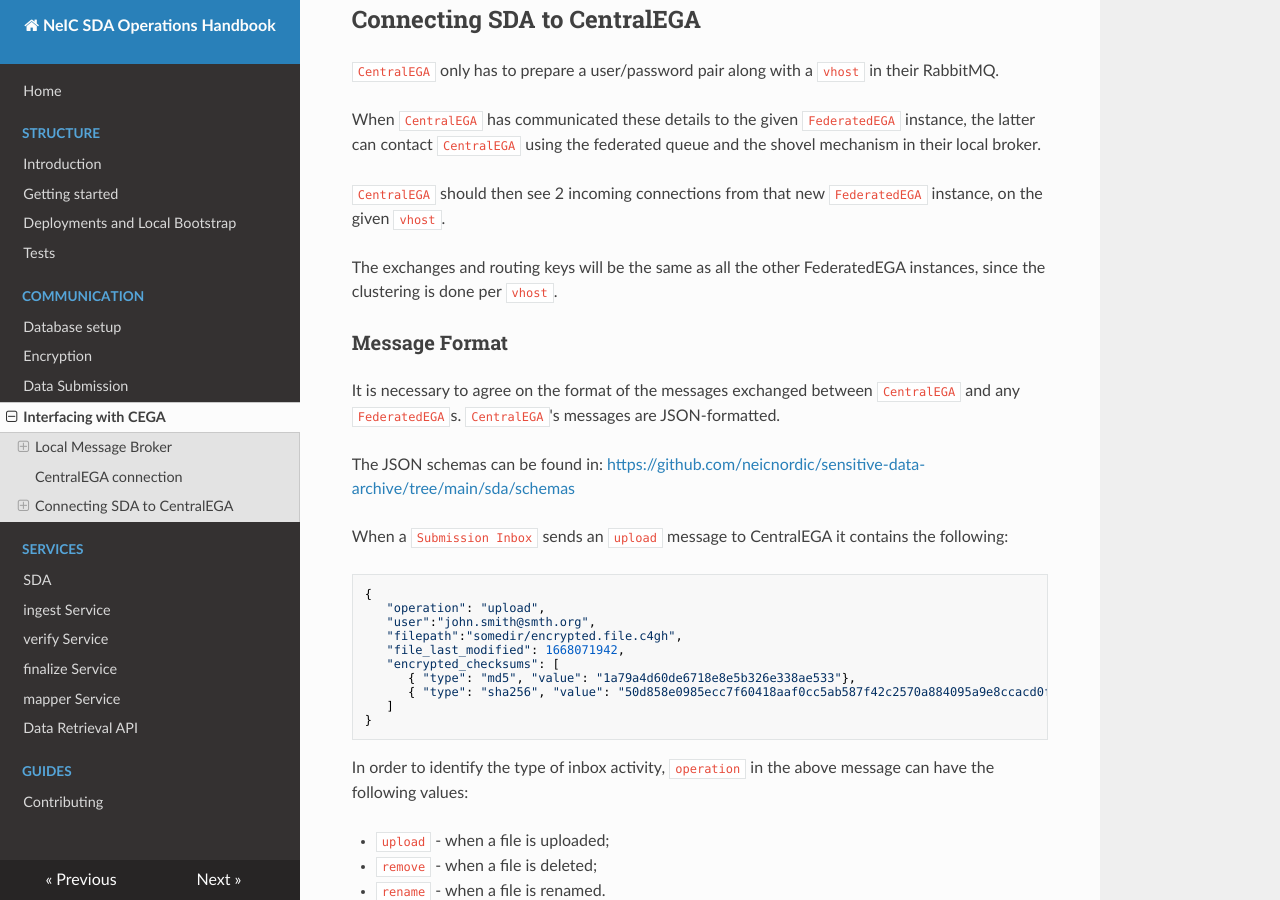
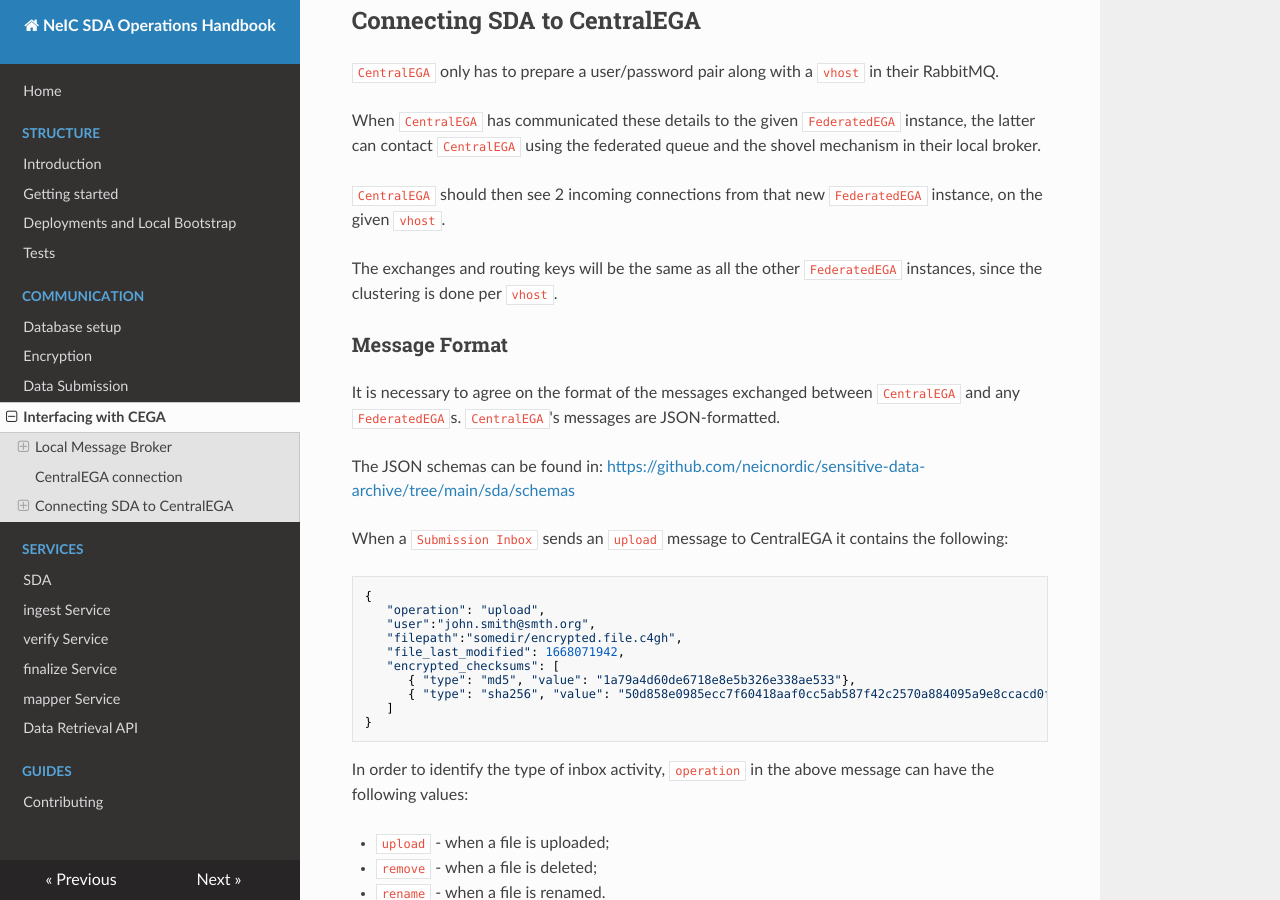
Before and after one commit to neicnordic/neic-sda, an MkDocs documentation site: the page built from docs/connection.md, in a window 1280 px wide and 900 px high, scrolled down 3177 px. Built offline with MkDocs 1.6.1, drawn with Linux system fonts in a browser that asks for light colours; nearby versions of some CDN libraries; some of the changed text lies outside the part shown.

Commit message:
Apply suggestions from code review
Co-authored-by: Alex Aperis <76202622+aaperis@users.noreply.github.com>

```diff
--- a/docs/connection.md
+++ b/docs/connection.md
@@ -7,7 +7,7 @@
 resent on network failure or connection problems.
 
 The RabbitMQ message brokers of each SDA instance are the **only**
-components with the necessary credentials to connect to CentralEGA
+components with the necessary credentials to connect to `CentralEGA`
 message broker.
 
 We call `CEGAMQ` and `LocalMQ` (Local Message Broker, sometimes know as `sda-mq`),
@@ -136,7 +136,7 @@
 instance, on the given `vhost`.
 
 The exchanges and routing keys will be the same as all the other
-FederatedEGA instances, since the clustering is done per `vhost`.
+`FederatedEGA` instances, since the clustering is done per `vhost`.
 
 ### Message Format
 
```
Also changed, not shown: docs/structure.md (+1 -1 lines).
